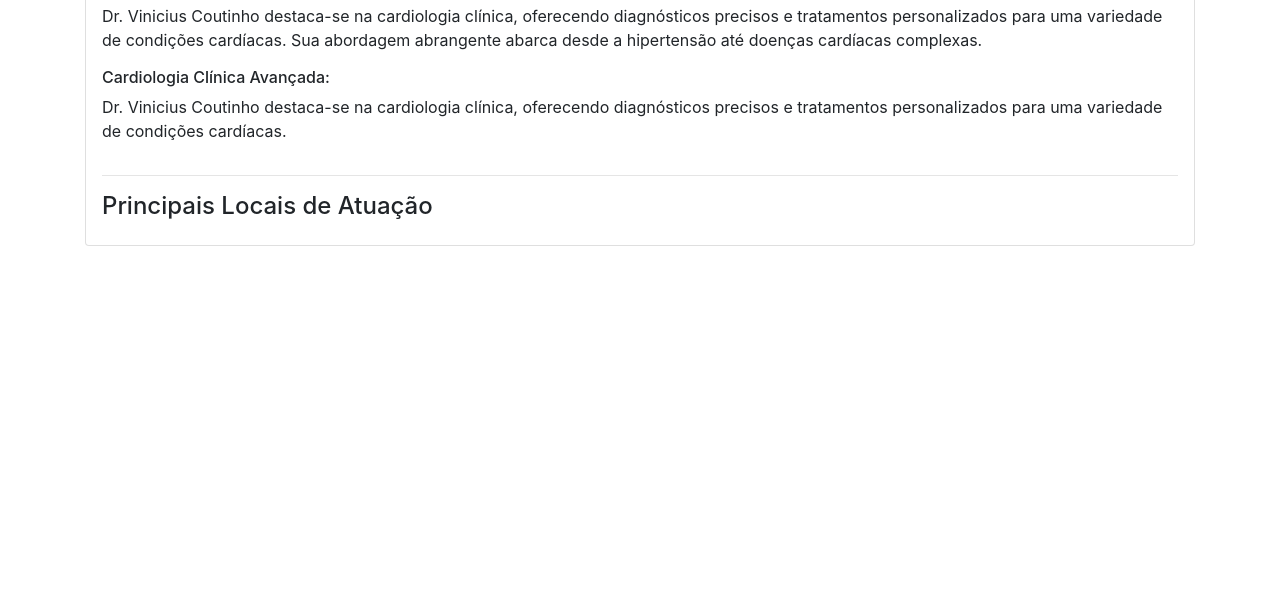
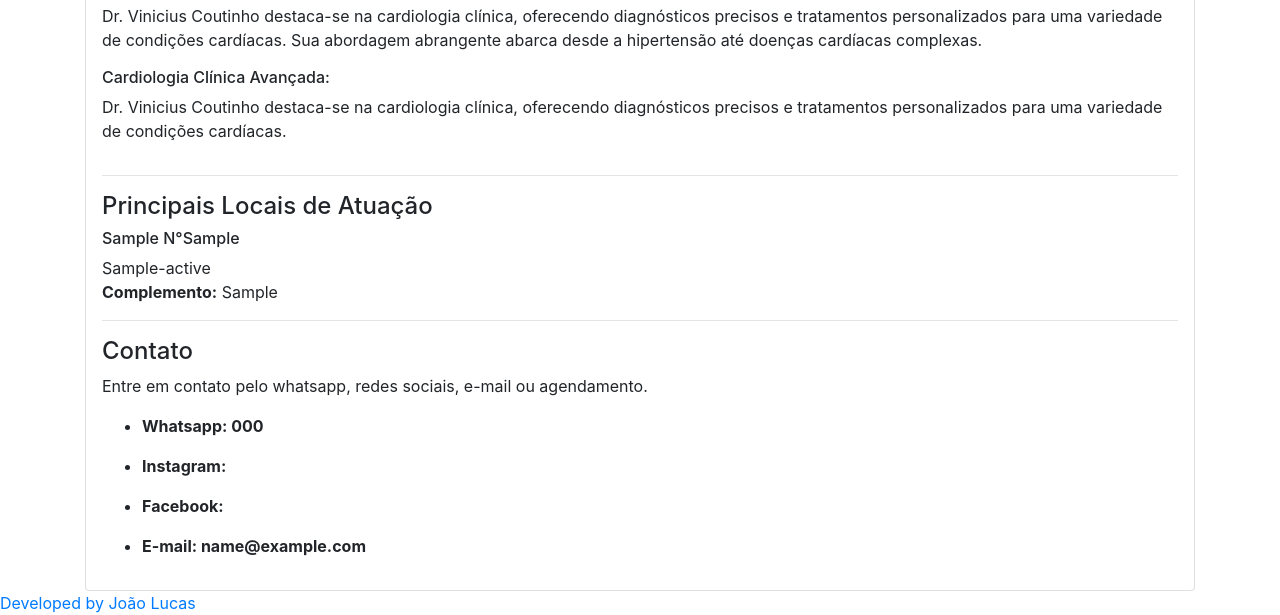
Before and after one commit to lucasops96/clinicareapi, a Django app: page /detail/profissional/1 in a window 1280 px wide. Shown: the part 574-1189 px from the top of the page. Before the commit the page ends 820 px from the top, so only its background shows below. Run offline with Django 5.2, Linux system fonts and the light colour scheme; a user stored in the database is signed in; tables that the repository leaves empty hold one stand-in row (values such as "Sample post").

Commit message:
adcionando atuações e contatos Profissional Detail View

```diff
--- a/clinicareapi/models.py
+++ b/clinicareapi/models.py
@@ -9,6 +9,11 @@ class CustomUser(models.Model):
     cpf = models.CharField(max_length=14,default='000.000.000-00',unique=True)
     telefone = models.CharField(max_length=15,blank=True,null=True)
     is_profissional_saude = models.BooleanField(default=False)
+
+    @property
+    def id_profissional(self):
+        profissional = ProfissionalSaude.objects.filter(user_profissional=self).first()
+        return profissional.pk
 
 class Endereco(models.Model):
     rua = models.CharField(max_length=255)
--- a/clinicareapi/templates/base.html
+++ b/clinicareapi/templates/base.html
@@ -20,6 +20,12 @@
         {% block content %}{% endblock content %}
     </div>
 
+    <footer>
+      <div class="main-footer">
+        <a href="https://lucasops96.github.io/About-me/">Developed by João Lucas</a>
+      </div>
+    </footer>
+
     <!-- Optional JavaScript -->
     <!-- jQuery first, then Popper.js, then Bootstrap JS -->
     <script src="https://code.jquery.com/jquery-3.4.1.slim.min.js" integrity="sha384-J6qa4849blE2+poT4WnyKhv5vZF5SrPo0iEjwBvKU7imGFAV0wwj1yYfoRSJoZ+n" crossorigin="anonymous"></script>
--- a/clinicareapi/templates/partials/header.html
+++ b/clinicareapi/templates/partials/header.html
@@ -19,7 +19,10 @@
                 </a>
                 <div class="dropdown-menu" aria-labelledby="navbarDropdownMenuLink">
                   <a class="dropdown-item" href="{% url 'clinicareapi:dashboard' %}">Meu Dashboard</a>
-                  <a class="dropdown-item" href="#">Another action</a>
+
+                  <a class="dropdown-item" href="{% url 'clinicareapi:profissional_detail_view' request.user.user_custom.id_profissional %}">Perfil público</a>
+
+                  <a class="dropdown-item" href="#">Editar Perfil</a>
                   {% include 'partials/form_logout.html' %}
                   <a id='link_sair' class="dropdown-item" href="#">Sair</a>
                 </div>
--- a/clinicareapi/templates/profissional/profissional_saude_detail_view.html
+++ b/clinicareapi/templates/profissional/profissional_saude_detail_view.html
@@ -1,4 +1,6 @@
 {% extends "base.html" %}
+
+{% block title %}Perfil{% endblock title %}
 
 {% block content %}
 <div class="card mt-3 p-3">
@@ -35,8 +37,32 @@
     <hr>
     <h4>Principais Locais de Atuação</h4>
     <div class="locais-perfil">
-
+        {% for endereco in object.enderecos_atendimento.all %}
+            <div class="card-local">
+                <h6>{{endereco.rua}} N°{{endereco.numero}}</h6>
+                <div>{{endereco.cidade}}-{{endereco.estado}}</div>
+                <div><strong>Complemento:</strong> {{endereco.complemento}}</div>
+            </div>
+        {% endfor %}
     </div>
-
+    <hr>
+    <h4>Contato</h4>
+    <div class="contato-perfil">
+        <p>Entre em contato pelo whatsapp, redes sociais, e-mail ou agendamento.</p>
+        <ul class="contato-info">
+            <li>
+                <p><strong>Whatsapp: {{object.user_profissional.telefone}}</strong></p>
+            </li>
+            <li>
+                <p><strong>Instagram:</strong></p>
+            </li>
+            <li>
+                <p><strong>Facebook:</strong></p>
+            </li>
+            <li>
+                <p><strong>E-mail: {{object.user_profissional.user_custom.email}}</strong></p>
+            </li>
+        </ul>
+    </div>
 </div>
 {% endblock content %}
--- a/clinicareapi/templates/profissional/profissional_saude_list_view.html
+++ b/clinicareapi/templates/profissional/profissional_saude_list_view.html
@@ -7,8 +7,9 @@
     {% for profissional in object_list %}
         <div class="card mt-3 p-3">
             <div>
-                <h5 class="profissional-name">{{profissional.user_profissional.user_custom.get_full_name}}</h5>
-                {{ profissional.user_profissional.cpf }}
+                <a href="{% url 'clinicareapi:profissional_detail_view' profissional.pk %}">
+                    <h5 class="profissional-name">{{profissional.user_profissional.user_custom.get_full_name}}</h5>
+                </a>
             </div>
             <hr>
             <div>
--- a/clinicareapi/views/site/profissional_saude_view.py
+++ b/clinicareapi/views/site/profissional_saude_view.py
@@ -1,4 +1,6 @@
 from typing import Any
+from django.db.models.base import Model as Model
+from django.db.models.query import QuerySet
 from django.http import HttpRequest, HttpResponse
 from django.views.generic import CreateView , ListView, DetailView
 from django.shortcuts import redirect, render
```
Also changed, not shown: README.md.
